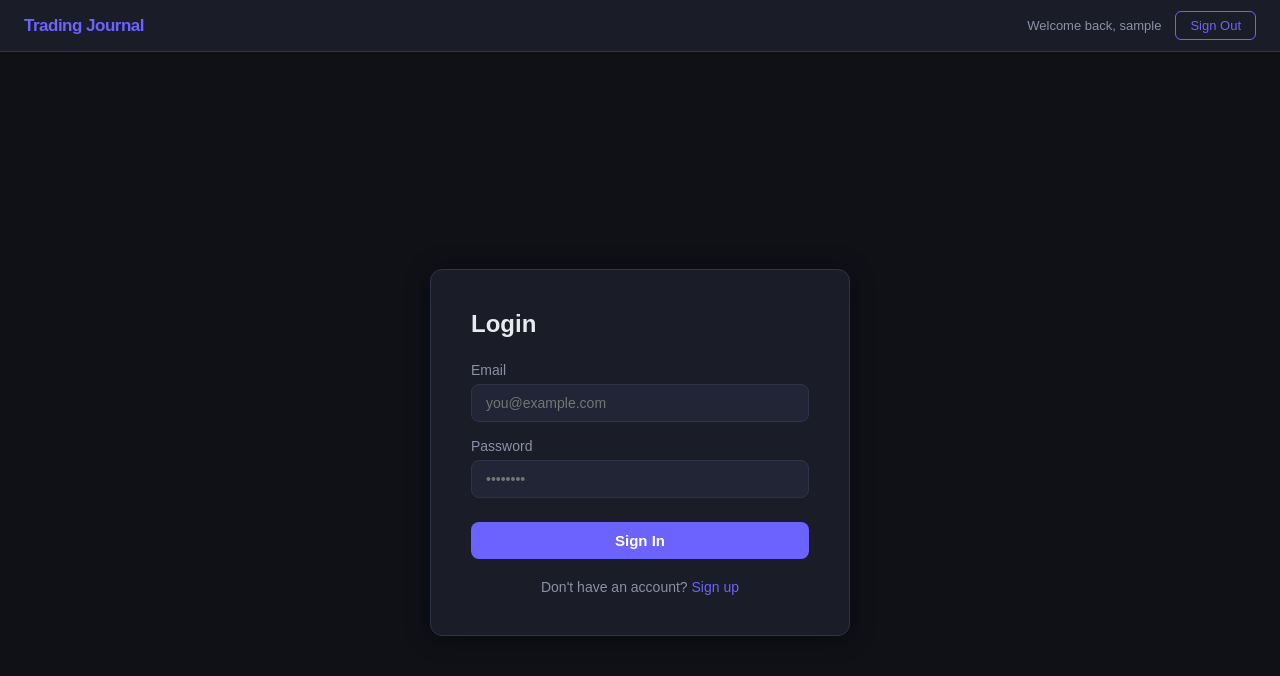
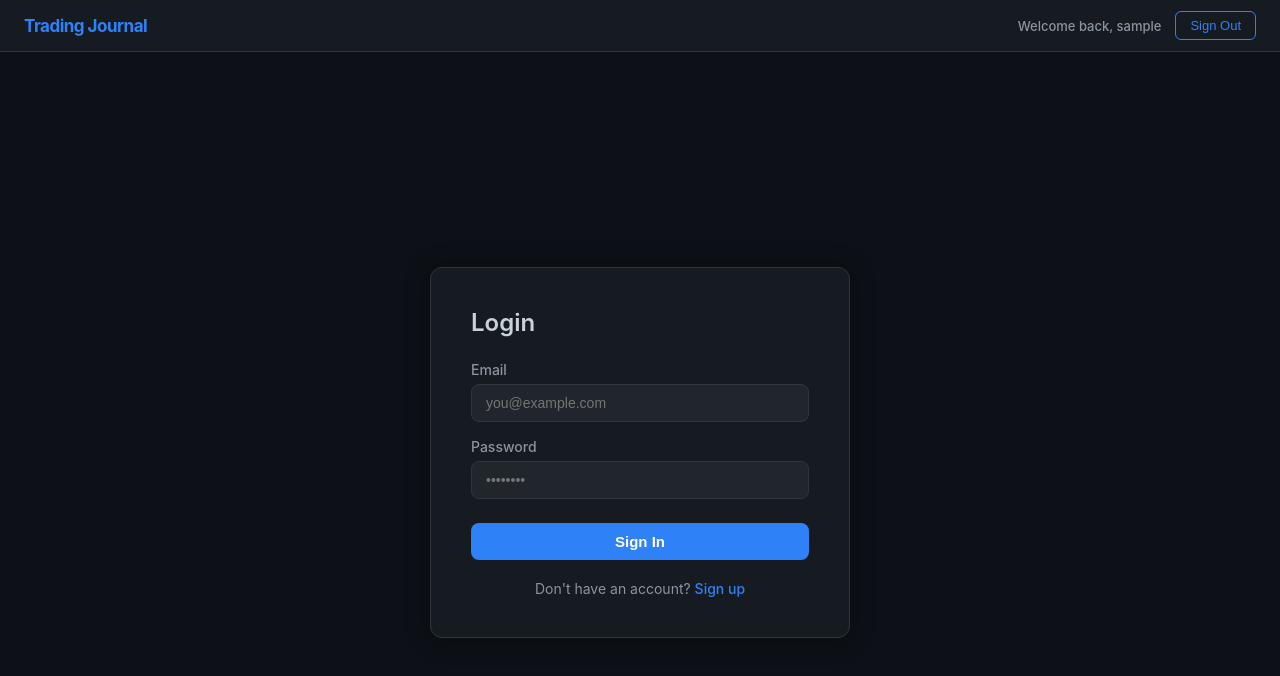
Before and after one commit to Jahazel/trading-journal, a React (Vite) app in the folder frontend/: page /login in a window 1280 px wide. Shown: the top 676 px of the page. Built offline with nearby package versions, Linux system fonts and the light colour scheme; sample sign-in values are in the browser's storage.

Commit message:
Style: update color scheme

```diff
--- a/frontend/src/index.css
+++ b/frontend/src/index.css
@@ -1,18 +1,18 @@
-/* ── CSS Variables ── */
+/* ── CSS Variables (GitHub Dark Theme) ── */
 :root {
-  --bg-base: #0f1117;
-  --bg-surface: #1a1d27;
-  --bg-elevated: #222535;
-  --border: #2e3347;
-  --text-primary: #e8eaf0;
-  --text-secondary: #8b90a7;
-  --text-muted: #555c75;
-  --accent: #6c63ff;
-  --accent-hover: #574fd6;
-  --win: #22c55e;
-  --win-bg: rgba(34, 197, 94, 0.1);
-  --loss: #ef4444;
-  --loss-bg: rgba(239, 68, 68, 0.1);
+  --bg-base: #0d1117; /* GitHub main background */
+  --bg-surface: #161b22; /* GitHub surface background */
+  --bg-elevated: #21262d; /* GitHub elevated/card background */
+  --border: #30363d; /* GitHub border color */
+  --text-primary: #c9d1d9; /* GitHub primary text */
+  --text-secondary: #8b949e; /* GitHub secondary text */
+  --text-muted: #6e7681; /* GitHub muted text */
+  --accent: #2f81f7; /* GitHub accent blue */
+  --accent-hover: #1f6feb; /* GitHub accent hover */
+  --win: #3fb950; /* GitHub success green */
+  --win-bg: rgba(63, 185, 80, 0.1); /* GitHub success bg */
+  --loss: #f85149; /* GitHub danger red */
+  --loss-bg: rgba(248, 81, 73, 0.1); /* GitHub danger bg */
 }
 
 * {
@@ -22,7 +22,9 @@
 }
 
 body {
-  font-family: sans-serif;
+  font-family:
+    -apple-system, BlinkMacSystemFont, "Segoe UI", "Noto Sans", Helvetica,
+    Arial, sans-serif;
   background-color: var(--bg-base);
   color: var(--text-primary);
 }
@@ -52,7 +54,7 @@ body {
 
 .auth-header h1 {
   font-size: 24px;
-  font-weight: 700;
+  font-weight: 600;
   color: var(--text-primary);
 }
 
@@ -95,7 +97,7 @@ body {
   font-size: 13px;
   color: var(--loss);
   background: var(--loss-bg);
-  border: 1px solid rgba(239, 68, 68, 0.3);
+  border: 1px solid rgba(248, 81, 73, 0.3);
   border-radius: 6px;
   padding: 8px 12px;
   margin-bottom: 12px;
@@ -275,7 +277,7 @@ body {
 
 .trade-card:hover {
   border-color: var(--accent);
-  background: #272a3a;
+  background: #292e36;
 }
 
 .direction-badge {
@@ -811,8 +813,8 @@ body {
 }
 
 .ProseMirror mark {
-  background-color: rgba(251, 191, 36, 0.2);
-  color: #fbbf24;
+  background-color: rgba(210, 153, 34, 0.2);
+  color: #d29922;
   padding: 0 0.2em;
   border-radius: 3px;
 }
@@ -893,7 +895,7 @@ body {
 
 /* Selection */
 .ProseMirror ::selection {
-  background-color: rgba(108, 99, 255, 0.3);
+  background-color: rgba(47, 129, 247, 0.3);
   color: var(--text-primary);
 }
 
```
